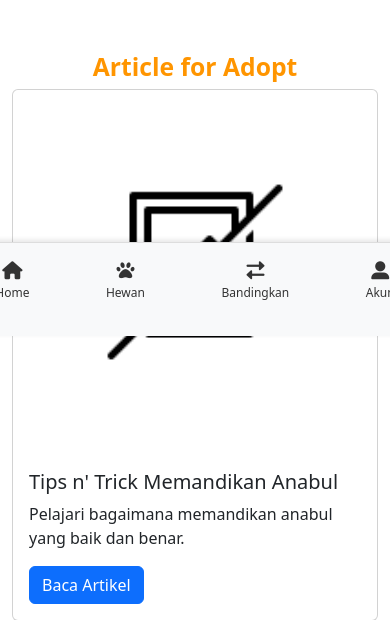
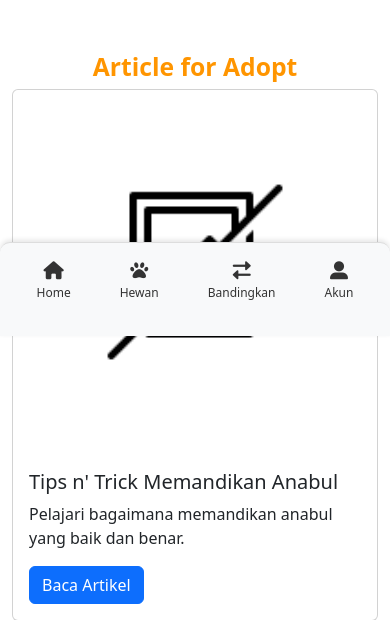
Before and after one commit to carensgabriel/AdoptMe, a Flask app: page /home in a window 390 px wide. Shown: the part 508-1128 px from the top of the page. Run offline with Flask 3, Linux system fonts and the light colour scheme; the visitor is signed in with stand-in values (Sample User, id 1); some libraries are stand-ins or nearby versions.

Commit message:
update layout

```diff
--- a/templates/layout.html
+++ b/templates/layout.html
@@ -76,7 +76,8 @@
       border-top: 1px solid #ddd;
       box-shadow: 0 -2px 5px rgba(0, 0, 0, 0.1);
       padding: 10px 0;
-      width: 500px;
+      max-width: 500px;
+      width: 100%;
       left: 50%;
       transform: translateX(-50%);
       border-radius: 10px 10px 0 0;
@@ -103,6 +104,12 @@
 
     .navbar-nav .nav-link.active {
       color: #ffa500;
+    }
+
+    @media (max-width: 500px) {
+        .navbar.fixed-bottom {
+            max-width: 100%;
+        }
     }
 
     /* WHY CHOOSE */
```
